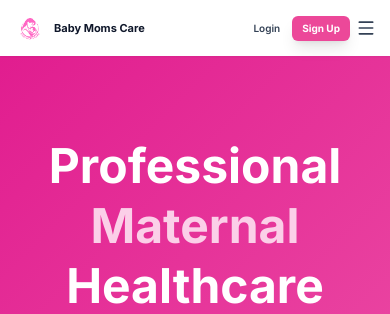
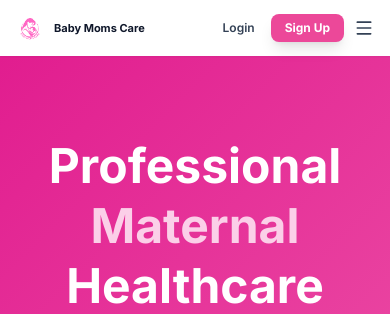
Before and after one commit to terdyy21ops/Baby-Moms-Care-Clinic, a Django app: page / in a window 390 px wide. Shown: the top 314 px of the page. Run offline with Django 5.2, Linux system fonts and the light colour scheme; some libraries are stand-ins or nearby versions.

Commit message:
moms care

```diff
--- a/templates/home.html
+++ b/templates/home.html
@@ -149,11 +149,12 @@
                 height: 36px;
             }
             nav .mobile-btn {
-                font-size: 10px;
-                padding: 4px 8px;
+                font-size: 12px;
+                padding: 4px 10px;
             }
             nav .mobile-btn.signup {
-                padding: 5px 10px;
+                padding: 6px 14px;
+                font-size: 12px;
             }
         }
     </style>
@@ -181,11 +182,11 @@
                 </div>
 
                 <!-- Mobile Navigation -->
-                <div class="flex md:hidden items-center gap-1 sm:gap-1.5 flex-shrink-0">
-                    <a href="/accounts/login/" class="mobile-btn text-slate-700 hover:text-pink-600 font-semibold text-[10px] sm:text-xs transition-colors whitespace-nowrap">Login</a>
-                    <a href="/accounts/register/" class="mobile-btn signup bg-pink-500 hover:bg-pink-600 text-white font-bold text-[10px] sm:text-xs px-2.5 sm:px-3 py-1 sm:py-1.5 rounded-md sm:rounded-lg shadow-lg transition-all whitespace-nowrap">Sign Up</a>
-                    <button id="mobile-menu-btn-mobile" class="p-0.5 sm:p-1 text-slate-700 hover:text-pink-600 transition-colors flex-shrink-0">
-                        <i data-lucide="menu" class="w-5 h-5"></i>
+                <div class="flex md:hidden items-center gap-1.5 sm:gap-2 flex-shrink-0">
+                    <a href="/accounts/login/" class="mobile-btn text-slate-700 hover:text-pink-600 font-semibold text-xs sm:text-sm px-2 sm:px-3 py-1 transition-colors whitespace-nowrap">Login</a>
+                    <a href="/accounts/register/" class="mobile-btn signup bg-pink-500 hover:bg-pink-600 text-white font-bold text-xs sm:text-sm px-3 sm:px-4 py-1.5 sm:py-2 rounded-lg sm:rounded-xl shadow-lg transition-all whitespace-nowrap">Sign Up</a>
+                    <button id="mobile-menu-btn-mobile" class="p-1 sm:p-1.5 text-slate-700 hover:text-pink-600 transition-colors flex-shrink-0">
+                        <i data-lucide="menu" class="w-5 h-5 sm:w-6 sm:h-6"></i>
                     </button>
                 </div>
             </div>
```
